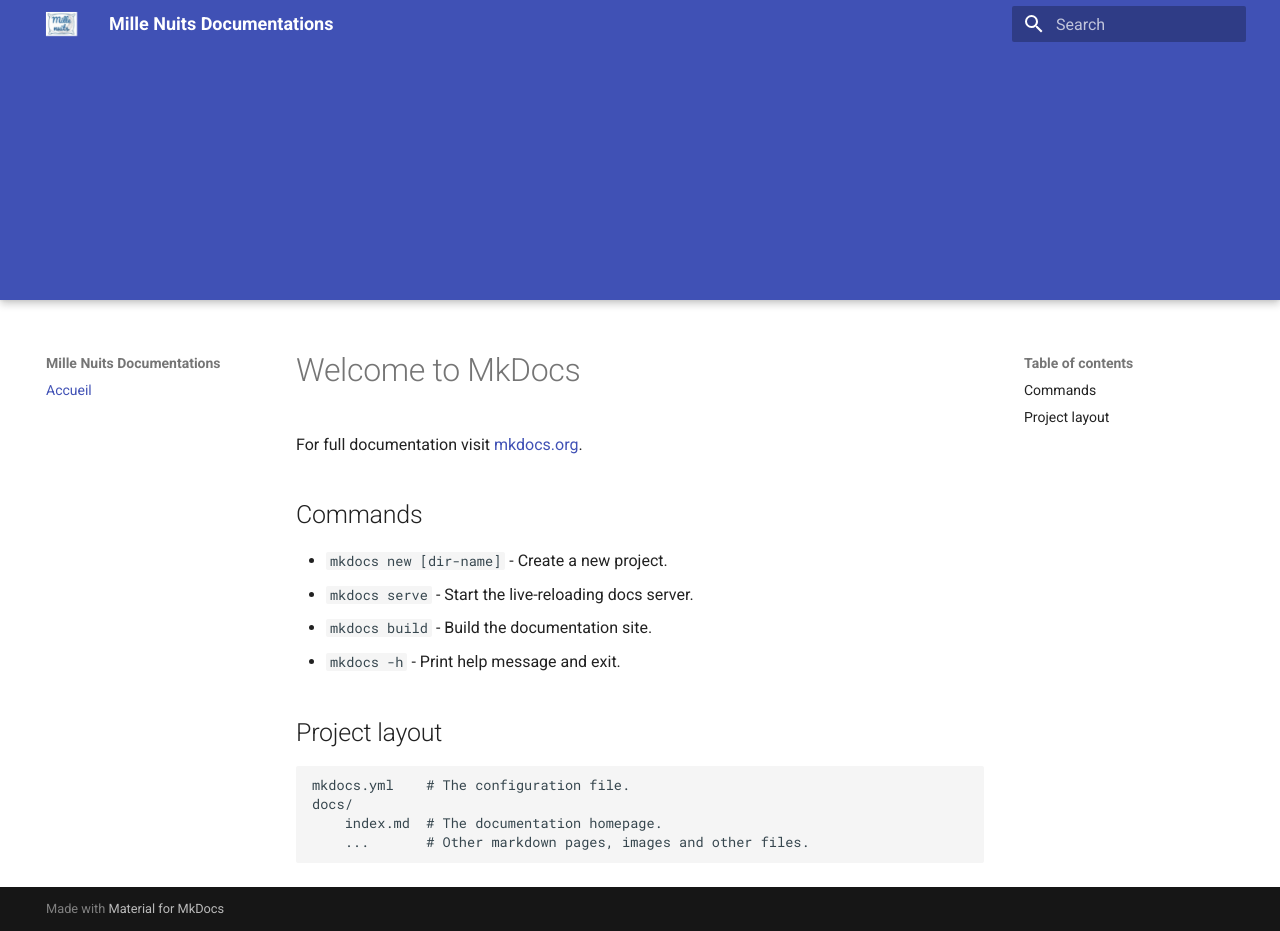
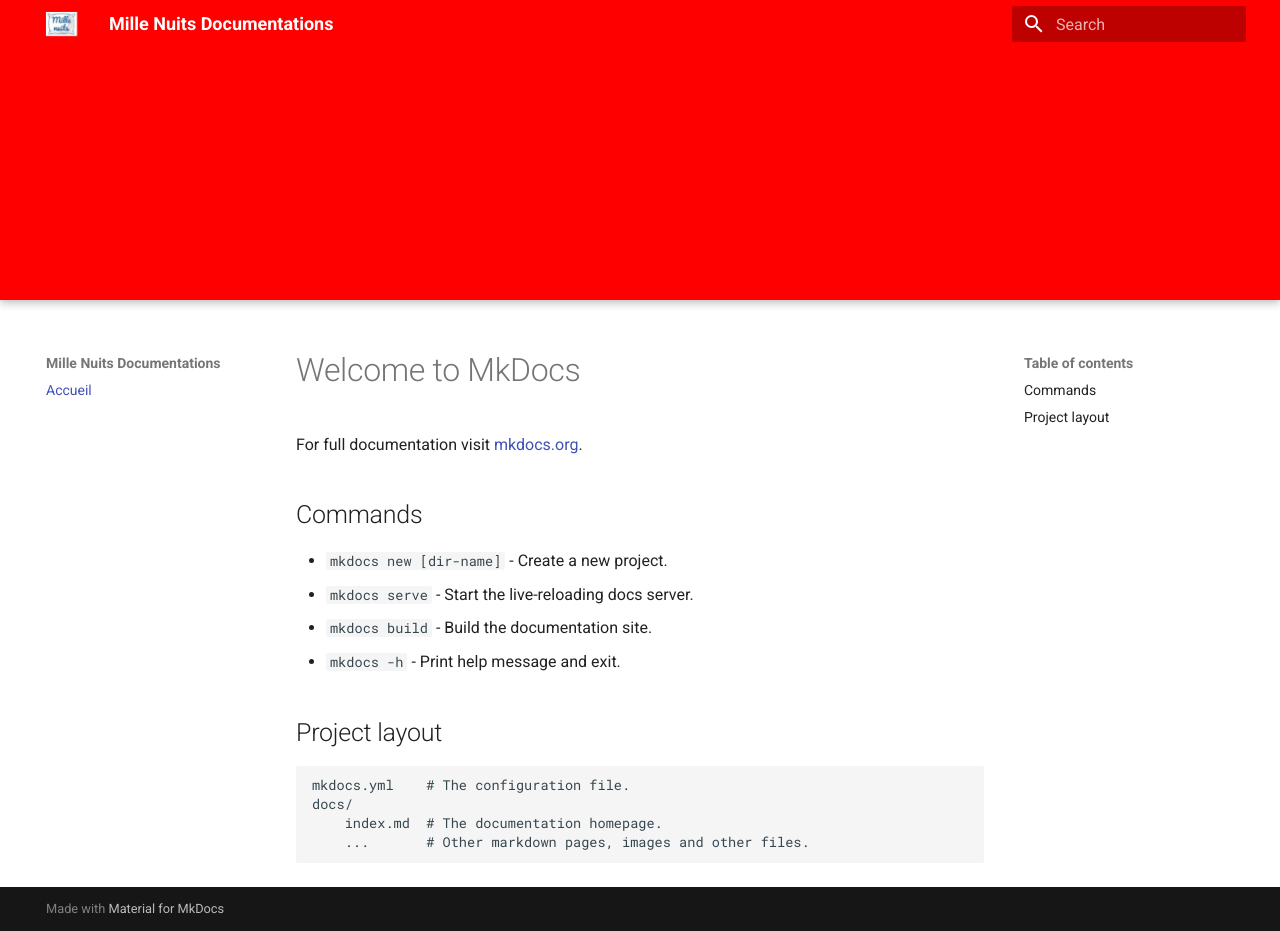
Before and after one commit to davidbalny/AP-SIO1-mille-nuits, an MkDocs documentation site: the page built from docs/index.md, in a window 1280 px wide. Built offline with MkDocs 1.6.1 and Material for MkDocs 9.7.7, drawn with Linux system fonts in a browser that asks for light colours.

```diff
--- a/docs/assets/css/custom.css
+++ b/docs/assets/css/custom.css
@@ -13,3 +13,6 @@
 .md-header-nav__title {
     line-height: 300px; /* Même valeur que le header */
 }
+.md-header {
+  background-color: red !important;
+}
```
Also changed, not shown: site/assets/css/custom.css.
